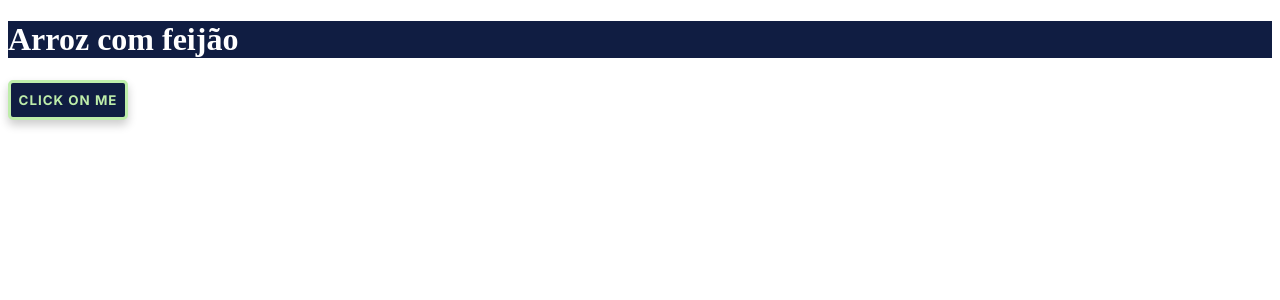
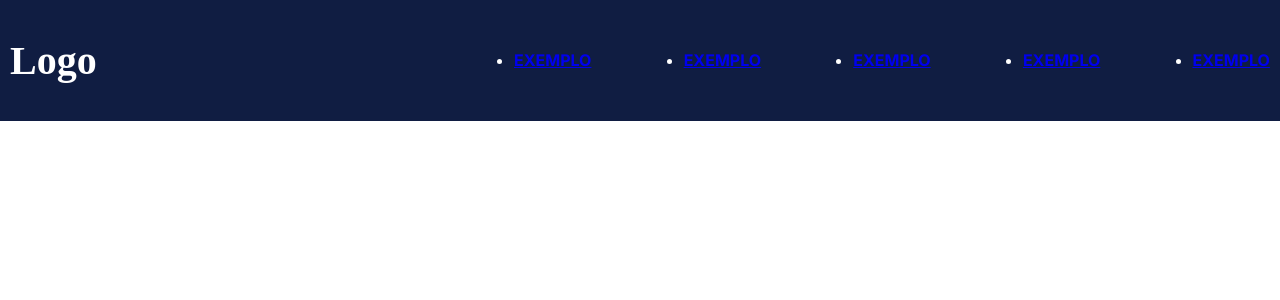
Before and after one commit to vinMoreiraHenrique/portfolio-vinicius, a Next.js app in the folder vin-port/: page / in a window 1280 px wide. Shown: the top 300 px of the page. Built offline with nearby package versions, Linux system fonts and the light colour scheme.

Commit message:
feat: Header created with some style alterations on commonButton

```diff
--- a/vin-port/src/app/styles/globals.ts
+++ b/vin-port/src/app/styles/globals.ts
@@ -26,7 +26,20 @@ time, mark, audio, video {
     box-sizing: border-box;
 }
 
-body{display: flex;
+li{
+    list-style: none;
+}
+
+a{
+    text-decoration: none;
+}
+
+a:visited{
+    color: inherit
+}
+
+body{
+    display: flex;
     background-color: ${theme.colors.primary};
     width: 100%;
     align-items: center;
@@ -40,5 +53,6 @@ main{
     background-color: ${theme.colors.quinary};
     width: 1280px;
     height: 720px;
+    margin-top: 68.14px;
 }
-`
+`;
--- a/vin-port/src/app/styles/theme.ts
+++ b/vin-port/src/app/styles/theme.ts
@@ -10,26 +10,33 @@ export const theme = {
     quaternary: "#BEEDAA",
     quinary: "#136F63",
     white: "#FFFFFF",
-    buttonGradient: `linear-gradient(90deg, #BEEDAA 50%, #101D42 50%)`
+    buttonGradient: `linear-gradient(90deg, #BEEDAA 50%, #101D42 50%)`,
   },
 
   fonts: {
     inter: inter.style.fontFamily,
   },
 
-  fontSizes: {
-
-  },
+  fontSizes: {},
 
   buttonSizes: {
     sm: "50px",
     md: "120px",
-    bg: "200px;"
+    bg: "200px;",
   },
 
-   gradients: {
+  gradients: {},
 
-   }
-
-
+  animations: {
+    appear: `@keyframes appear {
+      from {
+        opacity: 0;
+        transform: translateX(-50px);
+      }
+      to {
+        opacity: 1;
+        transform: translateX(0);
+      }
+    }`,
+  },
 };
--- a/vin-port/src/components/CommonButton/style.ts
+++ b/vin-port/src/components/CommonButton/style.ts
@@ -1,17 +1,18 @@
-"use client"
+"use client";
 import { theme } from "@/app/styles/theme";
 import { styled } from "styled-components";
 
 interface IStyledButtonProps {
-    width?: string;
-  }
+  width?: string;
+  height?: string;
+}
 
 export const StyledButton = styled.button<IStyledButtonProps>`
   display: flex;
   justify-content: center;
   align-items: center;
-  width: ${props => (props.width ? props.width : "120px")};
-  height: 40px;
+  width: ${(props) => (props.width ? props.width : "auto")};
+  height: ${(props) => (props.height ? props.height : "40px")};
   background-image: ${theme.colors.buttonGradient};
   background-position: 100% 0;
   background-size: 200% 100%;
@@ -19,22 +20,38 @@ export const StyledButton = styled.button<IStyledButtonProps>`
   font-family: ${theme.fonts.inter};
   font-weight: bold;
   letter-spacing: 1px;
-  transition: background-position .5s;
+  transition: background-position 0.5s;
   border-radius: 5px;
   border: 3px solid ${theme.colors.quaternary};
   outline: none;
   box-shadow: 0 5px 10px rgba(0, 0, 0, 0.2);
   text-transform: uppercase;
   cursor: pointer;
-  p{
+  opacity: 0;
+  transform: translateX(-50px);
+  animation: appear 0.5s forwards;
+
+  p {
+    color: ${theme.colors.quaternary};
     transition: .5s;
-    color: ${theme.colors.quaternary};
+
   }
 
   &:hover {
-    p{
-        color: ${theme.colors.white}
+    p {
+      color: ${theme.colors.white};
     }
     background-position: 0 0;
-}
+  }
+
+  @keyframes appear {
+    from {
+      opacity: 0;
+      transform: translateX(-50px);
+    }
+    to {
+      opacity: 1;
+      transform: translateX(0);
+    }
+  }
 `;
--- a/vin-port/src/components/Header/index.tsx
+++ b/vin-port/src/components/Header/index.tsx
@@ -4,7 +4,14 @@ const Header = () => {
   return (
     <StyledHeader>
       <StyledContainer>
-        <h1>Arroz com feijão</h1>
+        <h1>Logo</h1>
+        <ul>
+          <li><a href="#">Exemplo</a></li>
+          <li><a href="#">Exemplo</a></li>
+          <li><a href="#">Exemplo</a></li>
+          <li><a href="#">Exemplo</a></li>
+          <li><a href="#">Exemplo</a></li>
+        </ul>
       </StyledContainer>
     </StyledHeader>
   );
--- a/vin-port/src/components/Header/style.ts
+++ b/vin-port/src/components/Header/style.ts
@@ -3,11 +3,37 @@ import { theme } from "@/app/styles/theme";
 import { styled } from "styled-components";
 
 export const StyledHeader = styled.header`
+  display: flex;
   background-color: ${theme.colors.primary};
   width: 100%;
   color: white;
+  justify-content: center;
+  align-items: center;
+  position: fixed;
+  top:0;
+  right: 0;
+  z-index: 10;
 `;
 
 export const StyledContainer = styled.div`
+  display: flex;
+  width: 1280px;
+  padding: 10px 10px;
+  align-items: center;
+  justify-content: space-between;
 
+  h1{
+    font-size: 40px;
+  }
+  ul {
+    display: flex;
+    justify-content: space-between;
+    width: 60%;
+    align-items: center;
+    li{
+      font-family: ${theme.fonts.inter};
+      text-transform: uppercase;
+      font-weight: bold;
+    }
+  }
 `;
```
